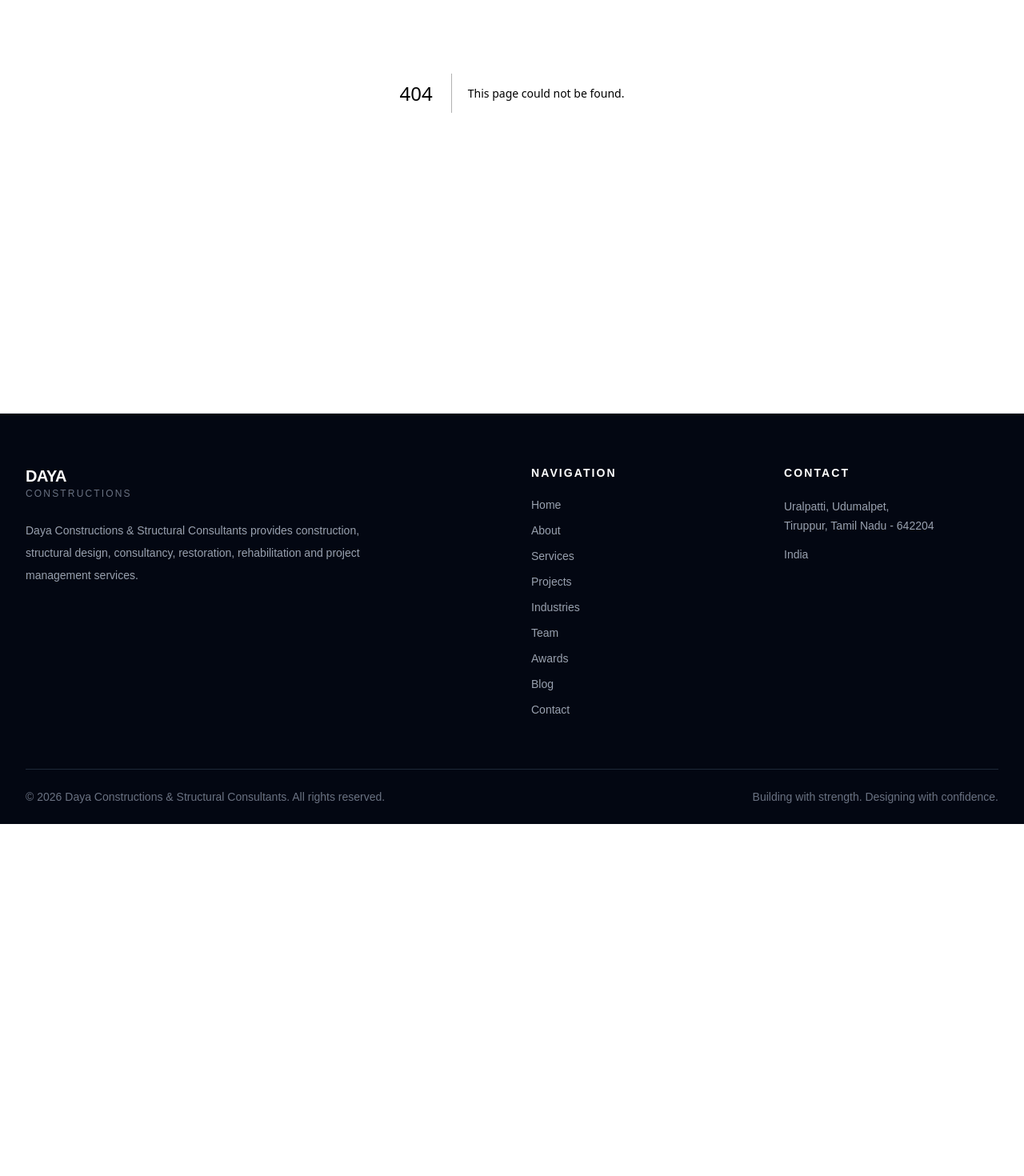
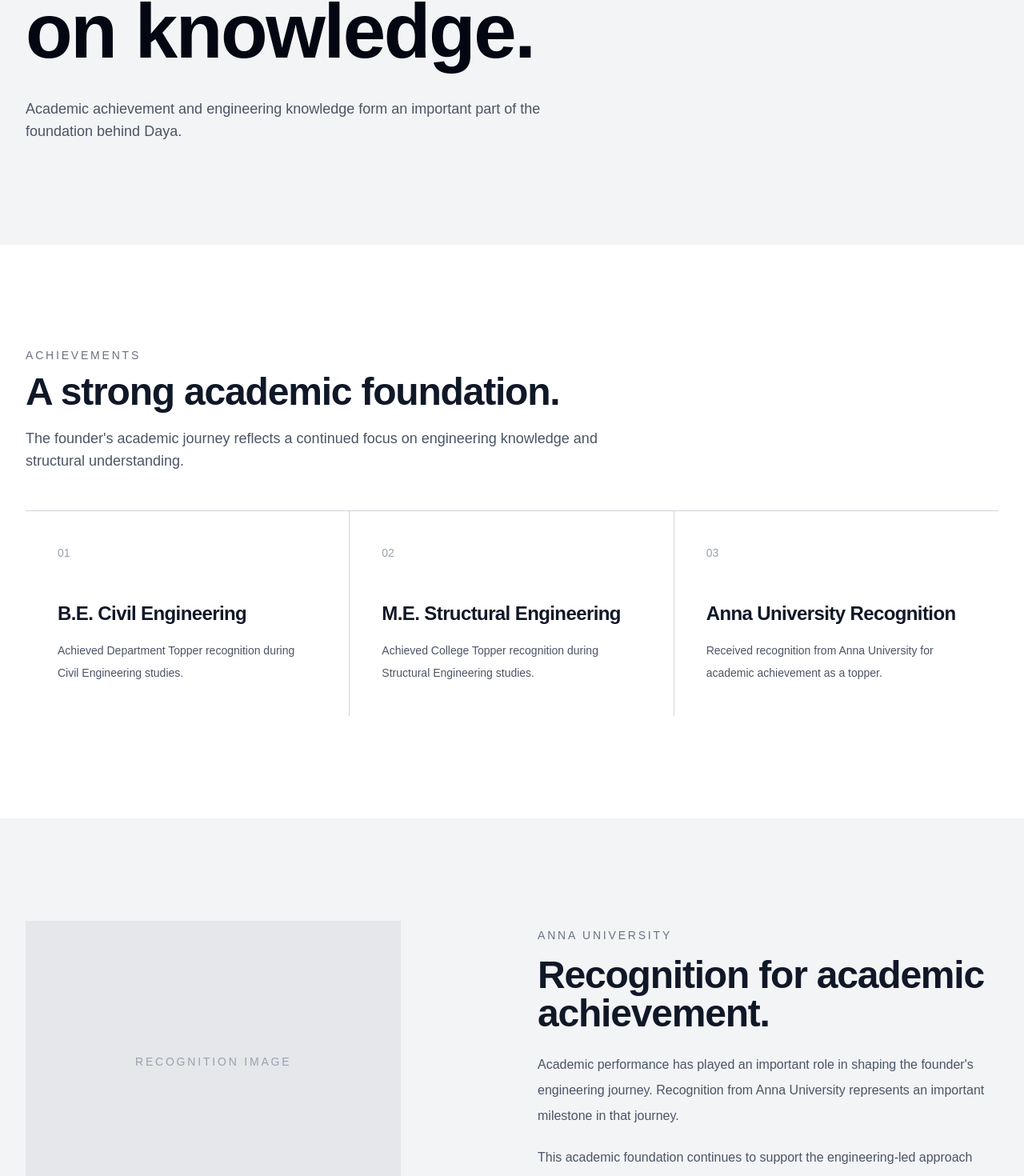
Before and after one commit to Sumolegen/Construction-Website, a Next.js app: page /awards in a window 1280 px wide. Before the commit this address had no page. Shown: the part 365-1835 px from the top of the page at 80% size. Before the commit the page ends 1395 px from the top, so only its background shows below. Built offline with nearby package versions, Linux system fonts and the light colour scheme.

Commit message:
awardspage-added

```diff
--- /dev/null
+++ b/src/app/awards/page.tsx
@@ -0,0 +1,209 @@
+import Link from "next/link";
+import Container from "../../Components/ui/Container";
+import SectionHeading from "../../Components/ui/SectionHeading";
+
+const achievements = [
+  {
+    number: "01",
+    title: "B.E. Civil Engineering",
+    description:
+      "Achieved Department Topper recognition during Civil Engineering studies.",
+  },
+  {
+    number: "02",
+    title: "M.E. Structural Engineering",
+    description:
+      "Achieved College Topper recognition during Structural Engineering studies.",
+  },
+  {
+    number: "03",
+    title: "Anna University Recognition",
+    description:
+      "Received recognition from Anna University for academic achievement as a topper.",
+  },
+];
+
+const values = [
+  {
+    number: "01",
+    title: "Knowledge",
+    description:
+      "A strong academic foundation supports sound engineering decisions.",
+  },
+  {
+    number: "02",
+    title: "Precision",
+    description:
+      "Technical understanding helps us approach projects with attention to detail.",
+  },
+  {
+    number: "03",
+    title: "Responsibility",
+    description:
+      "Engineering knowledge is applied with a focus on quality and long-term performance.",
+  },
+];
+
+export default function AwardsPage() {
+  return (
+    <main>
+      {/* Hero */}
+      <section className="bg-gray-100">
+        <Container>
+          <div className="flex min-h-[65vh] items-center py-24 sm:py-28 lg:py-32">
+            <div className="max-w-5xl">
+              <p className="mb-6 text-sm font-medium uppercase tracking-[0.25em] text-gray-500">
+                Recognition
+              </p>
+
+              <h1 className="text-5xl font-semibold leading-[1.05] tracking-tight text-gray-950 sm:text-6xl lg:text-8xl">
+                Achievement built
+                <br />
+                on knowledge.
+              </h1>
+
+              <p className="mt-8 max-w-2xl text-base leading-7 text-gray-600 sm:text-lg">
+                Academic achievement and engineering knowledge form an
+                important part of the foundation behind Daya.
+              </p>
+            </div>
+          </div>
+        </Container>
+      </section>
+
+      {/* Achievements */}
+      <section className="bg-white py-24 sm:py-28 lg:py-32">
+        <Container>
+          <SectionHeading
+            eyebrow="Achievements"
+            title="A strong academic foundation."
+            description="The founder's academic journey reflects a continued focus on engineering knowledge and structural understanding."
+          />
+
+          <div className="mt-12 grid border-t border-gray-300 md:grid-cols-3">
+            {achievements.map((achievement) => (
+              <article
+                key={achievement.number}
+                className="border-b border-gray-300 p-6 md:border-b-0 md:border-r md:p-8 lg:p-10 last:md:border-r-0"
+              >
+                <span className="text-sm font-medium text-gray-400">
+                  {achievement.number}
+                </span>
+
+                <h2 className="mt-12 text-2xl font-semibold tracking-tight text-gray-900">
+                  {achievement.title}
+                </h2>
+
+                <p className="mt-4 text-sm leading-7 text-gray-600">
+                  {achievement.description}
+                </p>
+              </article>
+            ))}
+          </div>
+        </Container>
+      </section>
+
+      {/* Recognition */}
+      <section className="bg-gray-100 py-24 sm:py-28 lg:py-32">
+        <Container>
+          <div className="grid gap-12 lg:grid-cols-12 lg:gap-16">
+            <div className="lg:col-span-5">
+              <div className="aspect-[4/3] bg-gray-200">
+                <div className="flex h-full items-center justify-center">
+                  <span className="text-sm font-medium uppercase tracking-[0.2em] text-gray-400">
+                    Recognition Image
+                  </span>
+                </div>
+              </div>
+            </div>
+
+            <div className="flex items-center lg:col-span-6 lg:col-start-7">
+              <div>
+                <p className="text-sm font-medium uppercase tracking-[0.2em] text-gray-500">
+                  Anna University
+                </p>
+
+                <h2 className="mt-4 text-4xl font-semibold tracking-tight text-gray-900 sm:text-5xl">
+                  Recognition for academic achievement.
+                </h2>
+
+                <p className="mt-6 text-base leading-8 text-gray-600">
+                  Academic performance has played an important role in shaping
+                  the founder&apos;s engineering journey. Recognition from Anna
+                  University represents an important milestone in that journey.
+                </p>
+
+                <p className="mt-5 text-base leading-8 text-gray-600">
+                  This academic foundation continues to support the
+                  engineering-led approach behind Daya Constructions &
+                  Structural Consultants.
+                </p>
+              </div>
+            </div>
+          </div>
+        </Container>
+      </section>
+
+      {/* Values */}
+      <section className="bg-white py-24 sm:py-28 lg:py-32">
+        <Container>
+          <SectionHeading
+            eyebrow="What It Represents"
+            title="Knowledge that supports better decisions."
+            description="Recognition is not only about achievement. It represents the knowledge and discipline brought into practical engineering work."
+          />
+
+          <div className="mt-12 grid gap-8 md:grid-cols-3">
+            {values.map((value) => (
+              <article
+                key={value.number}
+                className="border-t border-gray-300 pt-6"
+              >
+                <span className="text-sm font-medium text-gray-400">
+                  {value.number}
+                </span>
+
+                <h2 className="mt-8 text-2xl font-semibold tracking-tight text-gray-900">
+                  {value.title}
+                </h2>
+
+                <p className="mt-4 text-sm leading-7 text-gray-600">
+                  {value.description}
+                </p>
+              </article>
+            ))}
+          </div>
+        </Container>
+      </section>
+
+      {/* CTA */}
+      <section className="bg-gray-950 py-24 sm:py-28 lg:py-32">
+        <Container>
+          <div className="mx-auto max-w-4xl text-center">
+            <p className="text-sm font-medium uppercase tracking-[0.25em] text-gray-400">
+              Work With Us
+            </p>
+
+            <h2 className="mt-5 text-4xl font-semibold leading-tight tracking-tight text-white sm:text-5xl lg:text-6xl">
+              Let&apos;s build something with confidence.
+            </h2>
+
+            <p className="mx-auto mt-6 max-w-2xl text-base leading-7 text-gray-400 sm:text-lg">
+              Discuss your construction, structural or restoration
+              requirements with us.
+            </p>
+
+            <div className="mt-10">
+              <Link
+                href="/contact"
+                className="inline-flex items-center justify-center rounded-md bg-white px-6 py-3 text-sm font-medium text-gray-950 transition-colors duration-200 hover:bg-gray-200"
+              >
+                Start a Conversation
+              </Link>
+            </div>
+          </div>
+        </Container>
+      </section>
+    </main>
+  );
+}
```
